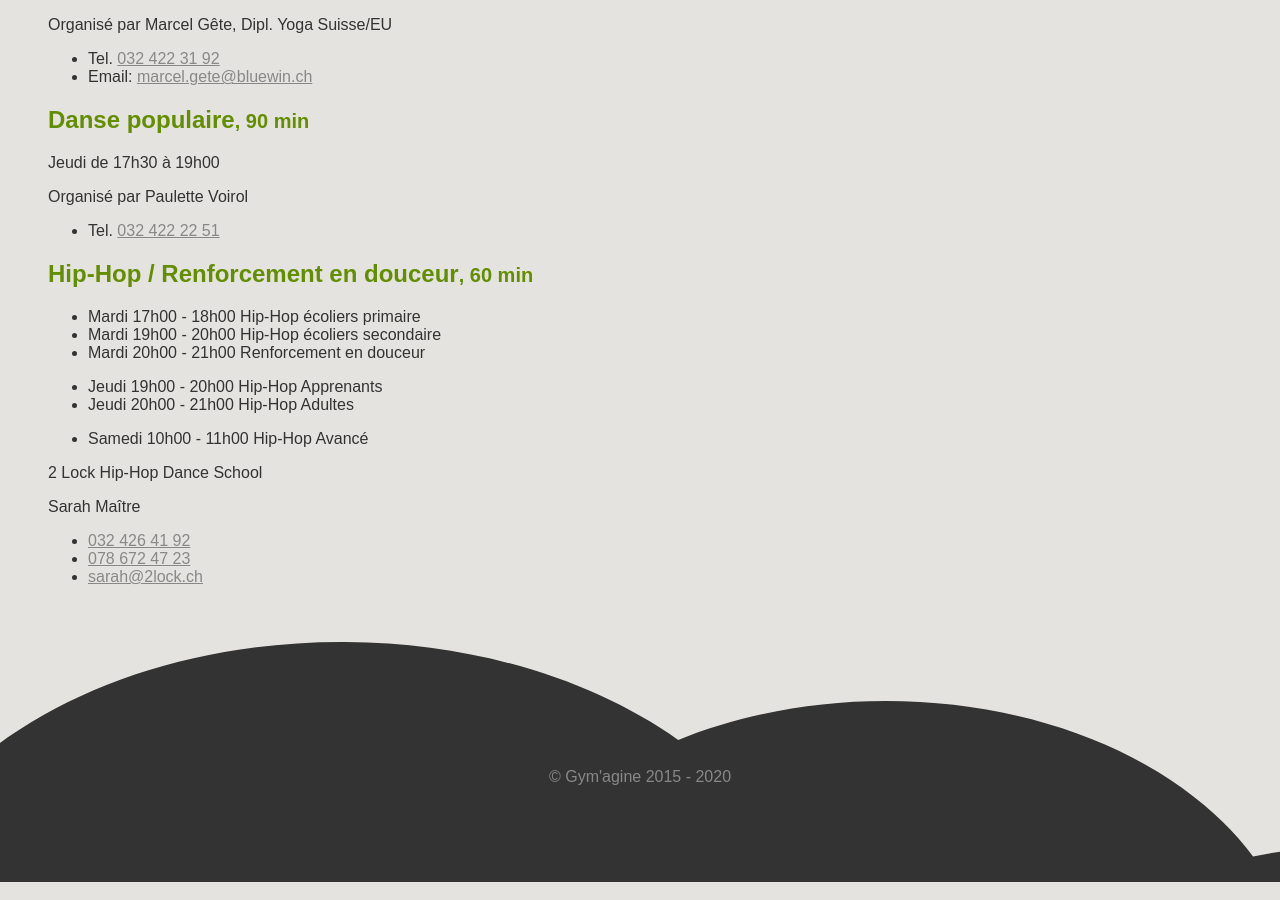
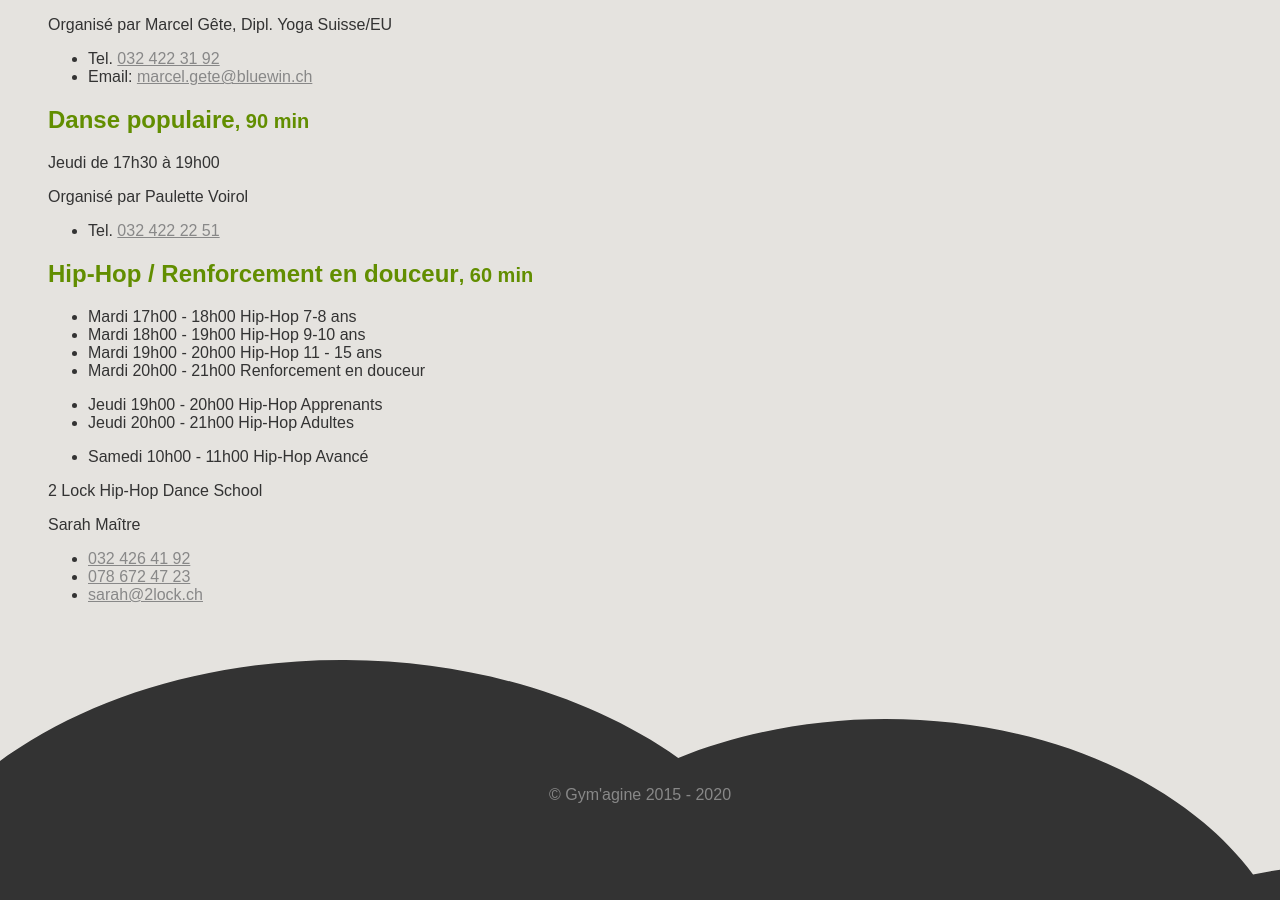
Before and after one commit to kilowhat/gymagine.ch, a Jekyll site: the page built from cours.md, in a window 1280 px wide and 900 px high, scrolled down 703 px. Built offline with Jekyll 4.4.1, drawn with Linux system fonts in a browser that asks for light colours; comment, search, counter and statistics services are not loaded.

Commit message:
Nouveaux horaires Hip-Hop

```diff
--- a/cours.md
+++ b/cours.md
@@ -41,8 +41,9 @@ Organisé par Paulette Voirol
 
 ## Hip-Hop / Renforcement en douceur<small>, 60 min</small>
 
-- Mardi 17h00 - 18h00 Hip-Hop écoliers primaire
-- Mardi 19h00 - 20h00 Hip-Hop écoliers secondaire
+- Mardi 17h00 - 18h00 Hip-Hop 7-8 ans
+- Mardi 18h00 - 19h00 Hip-Hop 9-10 ans
+- Mardi 19h00 - 20h00 Hip-Hop 11 - 15 ans
 - Mardi 20h00 - 21h00 Renforcement en douceur
 
 <!-- -->
```
